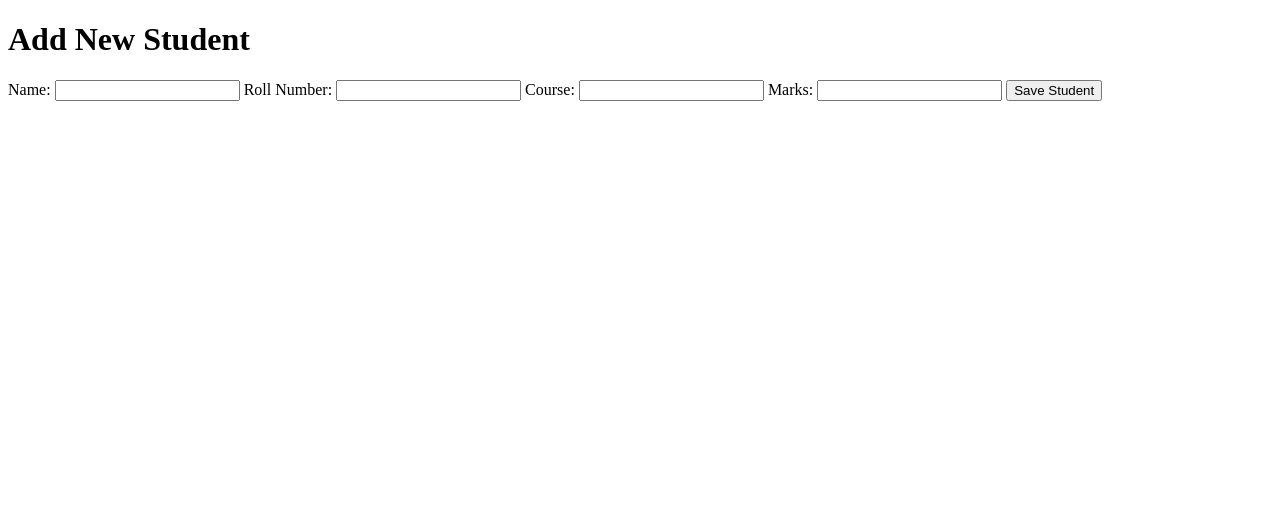
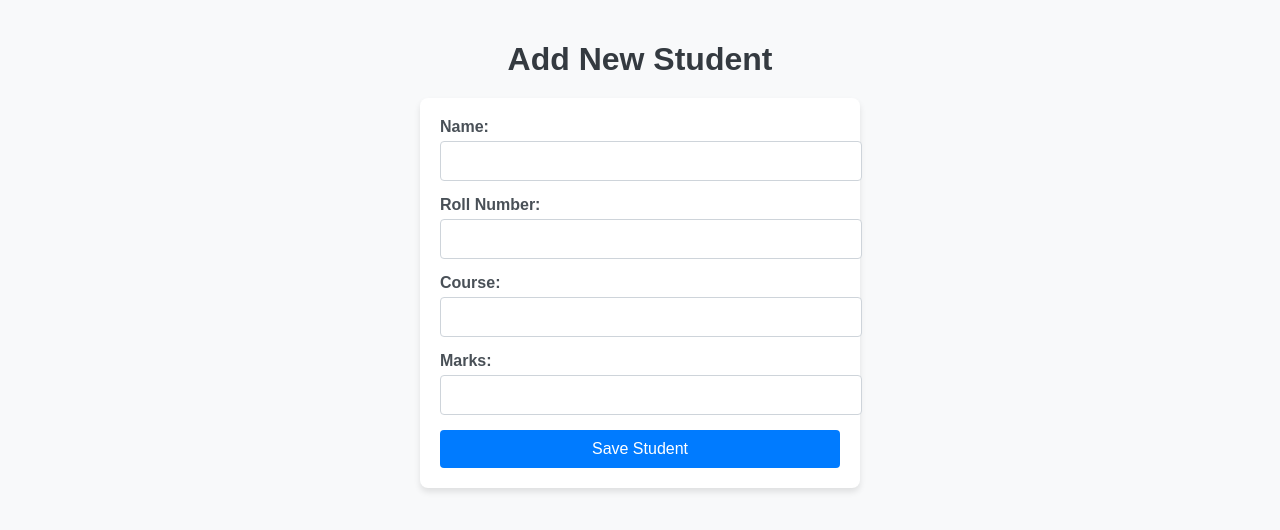
Before and after one commit to Yugal-kosamshile/100-Days-of-Coding-Challenge-Java, a plain HTML site: page Day 100/student-management-system/src/main/resources/templates/addStudent.html in a window 1280 px wide. Drawn offline with Linux system fonts and the light colour scheme.

Commit message:
addStudent.html

```diff
--- a/Day 100/student-management-system/src/main/resources/templates/addStudent.html
+++ b/Day 100/student-management-system/src/main/resources/templates/addStudent.html
@@ -4,18 +4,84 @@
     <meta charset="UTF-8">
     <meta name="viewport" content="width=device-width, initial-scale=1.0">
     <title>Add Student</title>
+    <style>
+        body {
+            font-family: Arial, sans-serif;
+            background-color: #f8f9fa;
+            margin: 0;
+            padding: 20px;
+            display: flex;
+            flex-direction: column;
+            align-items: center;
+        }
+
+        h1 {
+            color: #343a40;
+            margin-bottom: 20px;
+        }
+
+        form {
+            background: #fff;
+            padding: 20px;
+            border-radius: 8px;
+            box-shadow: 0 4px 6px rgba(0, 0, 0, 0.1);
+            width: 100%;
+            max-width: 400px;
+        }
+
+        label {
+            display: block;
+            margin-bottom: 5px;
+            font-weight: bold;
+            color: #495057;
+        }
+
+        input {
+            width: 100%;
+            padding: 10px;
+            margin-bottom: 15px;
+            border: 1px solid #ced4da;
+            border-radius: 4px;
+            font-size: 16px;
+        }
+
+        button {
+            background-color: #007bff;
+            color: white;
+            border: none;
+            padding: 10px 15px;
+            font-size: 16px;
+            border-radius: 4px;
+            cursor: pointer;
+            width: 100%;
+        }
+
+        button:hover {
+            background-color: #0056b3;
+        }
+
+        @media (max-width: 600px) {
+            form {
+                width: 90%;
+            }
+        }
+    </style>
 </head>
 <body>
     <h1>Add New Student</h1>
     <form action="/students/save" method="POST">
         <label for="name">Name:</label>
-        <input type="text" id="name" name="name">
+        <input type="text" id="name" name="name" required>
+
         <label for="rollNumber">Roll Number:</label>
-        <input type="text" id="rollNumber" name="rollNumber">
+        <input type="text" id="rollNumber" name="rollNumber" required>
+
         <label for="course">Course:</label>
-        <input type="text" id="course" name="course">
+        <input type="text" id="course" name="course" required>
+
         <label for="marks">Marks:</label>
-        <input type="number" id="marks" name="marks">
+        <input type="number" id="marks" name="marks" required>
+
         <button type="submit">Save Student</button>
     </form>
 </body>
```
